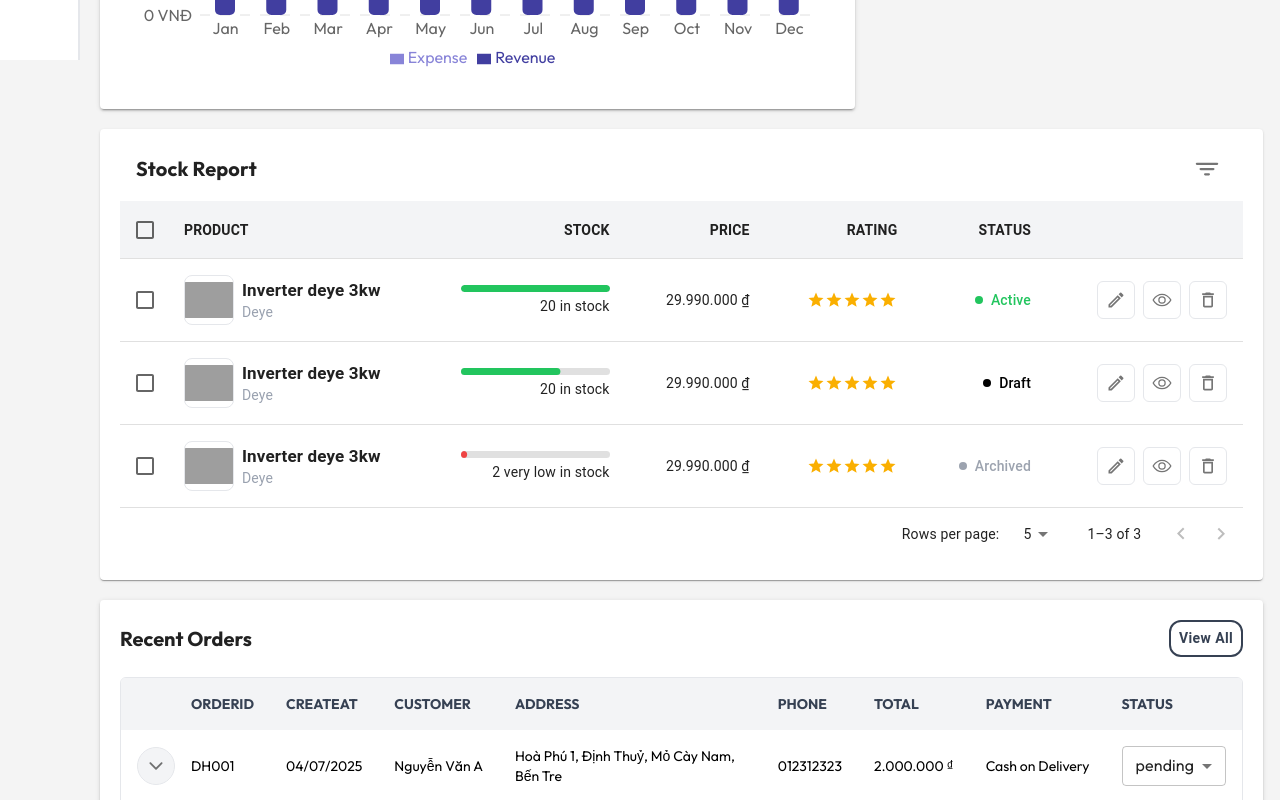
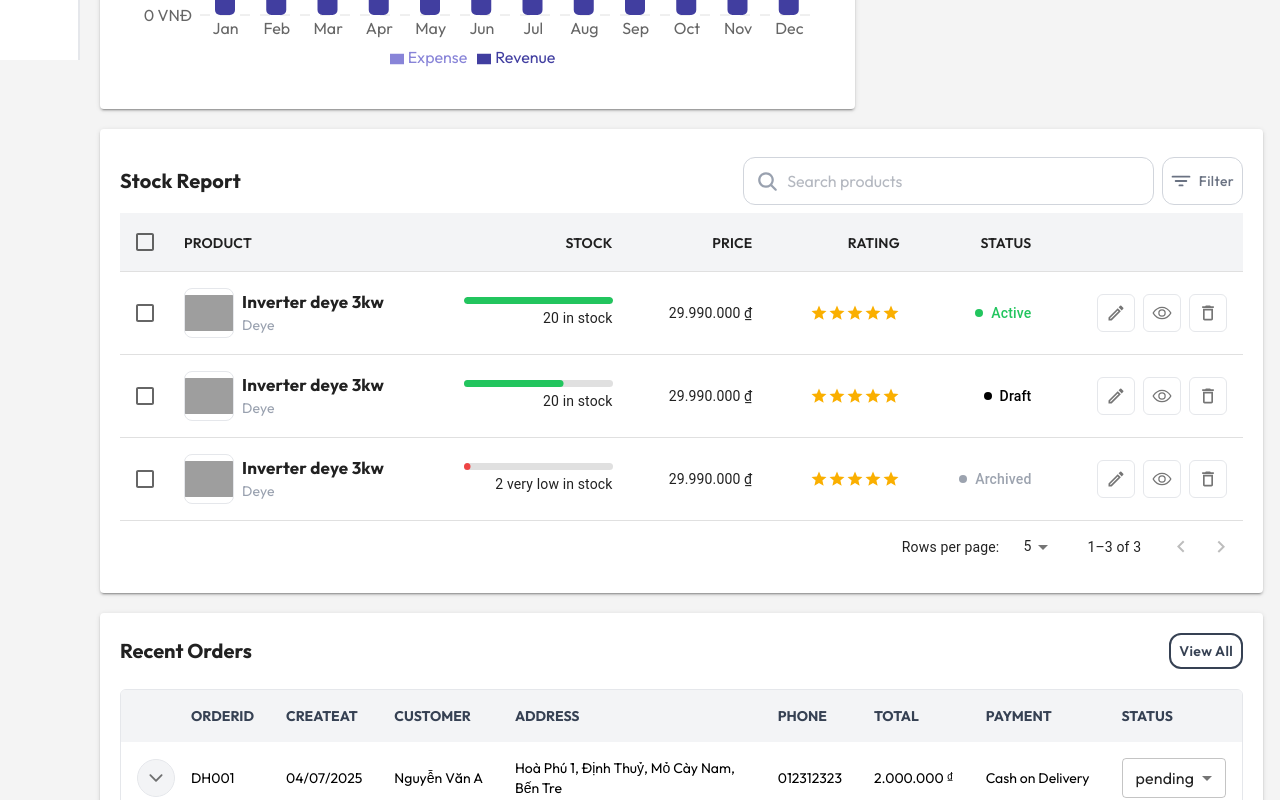
Before and after one commit to duyphan2501/mern-ecommerce-electronic-devices, a React app in the folder admin/: page / in a window 1280 px wide. Shown: the part 740-1540 px from the top of the page. Built offline with nearby package versions, Linux system fonts and the light colour scheme; grey boxes are pictures that could not be loaded; the HTML template or start-up script is replaced by a standard one.

Commit message:
list product page

```diff
--- a/admin/src/App.jsx
+++ b/admin/src/App.jsx
@@ -5,6 +5,8 @@ import Dashboard from "./Pages/Dashboard";
 import { useContext } from "react";
 import MyContext from "./Context/MyContext";
 import Login from "./Pages/Login";
+import ListProduct from "./Pages/Products/ListProduct";
+import CreateProduct from "./Pages/Products/CreateProduct";
 
 function App() {
   const { isOpenSidebar, isLogin } = useContext(MyContext);
@@ -30,6 +32,8 @@ function App() {
               <Header />
               <Routes>
                 <Route path="/" element={<Dashboard />}></Route>
+                <Route path="/products/list" element={<ListProduct />}></Route>
+                <Route path="/products/create" element={<CreateProduct />}></Route>
               </Routes>
             </main>
           </div>
--- a/admin/src/Pages/Dashboard/index.jsx
+++ b/admin/src/Pages/Dashboard/index.jsx
@@ -36,7 +36,9 @@ const Dashboard = () => {
         </div>
       </section>
       <section className="mt-5">
-        <StockTable />
+        <Paper sx={{ padding: "20px" }} elevation={2}>
+          <StockTable />
+        </Paper>
       </section>
       <section className="mt-5 ">
         <Paper elevation={2} sx={{ padding: "20px" }}>
--- /dev/null
+++ b/admin/src/Pages/Products/ListProduct.jsx
@@ -0,0 +1,21 @@
+import { Button, Paper } from "@mui/material";
+import StockTable from "../../components/StockTable";
+import { Link } from "react-router-dom";
+
+const ListProduct = () => {
+  return (
+    <Paper sx={{ padding: "20px" }} elevation={2} className="!m-5 !rounded-xl">
+      <div className="flex justify-between items-center">
+          <h3 className="font-bold text-2xl">Products</h3>
+        <Button component={Link} to={"/products/create"} className="!h-12 !bg-blue-500 !rounded-xl !px-6 !normal-case !text-white !font-semibold hover:!bg-black">
+          + Add Product
+        </Button>
+      </div>
+      <div className="mt-2">
+        <StockTable />
+      </div>
+    </Paper>
+  );
+};
+
+export default ListProduct;
--- a/admin/src/components/Sidebar/index.jsx
+++ b/admin/src/components/Sidebar/index.jsx
@@ -13,7 +13,7 @@ const Sidebar = () => {
   return (
     <nav className={` h-screen sticky top-0 left-0 bg-white border-r-2 border-gray-200 z-10`}>
       <div className="logo p-3 mb-2">
-        <img src="logo.jpg" alt="Logo" className="w-full h-14" />
+        <img src="../public/logo.jpg" alt="Logo" className="w-full h-14" />
       </div>
       <div className="navlink">
         {isOpenSidebar?
@@ -36,10 +36,13 @@ const Sidebar = () => {
             />
           </li>
           <li>
-            <NavItem
+            <Submenu
               icon={<TbBrandProducthunt size={20} />}
               label="Products"
-              link="/products"
+              navItems={[
+                { label: "Create", link: "/products/create" },
+                { label: "List", link: "/products/list" },
+              ]}
             />
           </li>
           <li>
@@ -79,7 +82,10 @@ const Sidebar = () => {
             <NavItemSmall
               icon={<TbBrandProducthunt size={25} />}
               label="Products"
-              link="/products"
+              navItems={[
+                { label: "Create", link: "/products/create" },
+                { label: "List", link: "/products/list" },
+              ]}
             />
           </li>
           <li>
--- a/admin/src/components/StockTable/ProductItem.jsx
+++ b/admin/src/components/StockTable/ProductItem.jsx
@@ -5,7 +5,7 @@ const ProductItem = ({name, image, brand}) => {
         <div className="size-[50px] border border-gray-200 rounded-lg overflow-hidden">
             <img src={image} alt={name} className="size-full object-contain"/>
         </div>
-        <div className="">
+        <div style={{fontFamily: "Outfit, sans-serif"}}>
             <p className="font-bold text-[17px] line-clamp-1">{name}</p>
             <p className="text-gray-400">{brand}</p>
         </div>
--- a/admin/src/components/StockTable/index.jsx
+++ b/admin/src/components/StockTable/index.jsx
@@ -18,11 +18,11 @@ import IconButton from "@mui/material/IconButton";
 import Tooltip from "@mui/material/Tooltip";
 import { visuallyHidden } from "@mui/utils";
 import { MdDelete, MdDeleteOutline } from "react-icons/md";
-import { IoFilter } from "react-icons/io5";
+import { IoFilter, IoSearch } from "react-icons/io5";
 import ProductItem from "./ProductItem";
 import StockProgress from "./StockProgress";
 import formatMoney from "../../utils/MoneyFormat";
-import { Rating } from "@mui/material";
+import { Button, Rating } from "@mui/material";
 import ProductStatus from "./ProductStatus";
 import { MdOutlineModeEdit } from "react-icons/md";
 import { IoEyeOutline } from "react-icons/io5";
@@ -179,6 +179,7 @@ function EnhancedTableHead(props) {
             align={headCell.numeric ? "right" : "left"}
             sortDirection={orderBy === headCell.id ? order : false}
             className="!uppercase !font-semibold"
+            sx={{ fontFamily: "Outfit, sans-serif" }}
           >
             <TableSortLabel
               active={orderBy === headCell.id}
@@ -214,7 +215,7 @@ function EnhancedTableToolbar(props) {
     <Toolbar
       sx={[
         {
-          px: { sm: 2 },
+          px: { sm: 0 },
         },
         numSelected > 0 && {
           bgcolor: (theme) =>
@@ -227,7 +228,11 @@ function EnhancedTableToolbar(props) {
     >
       {numSelected > 0 ? (
         <Typography
-          sx={{ flex: "1 1 100%" }}
+          sx={{
+            flex: "1 1 100%",
+            paddingLeft: 2,
+            fontFamily: "Outfit, sans-serif",
+          }}
           color="inherit"
           variant="subtitle1"
           component="div"
@@ -246,17 +251,29 @@ function EnhancedTableToolbar(props) {
         </Typography>
       )}
       {numSelected > 0 ? (
-        <Tooltip title="Delete">
+        <Tooltip title="Delete" className="!mr-2">
           <IconButton>
             <MdDelete />
           </IconButton>
         </Tooltip>
       ) : (
-        <Tooltip title="Filter list">
-          <IconButton>
-            <IoFilter />
-          </IconButton>
-        </Tooltip>
+        <div className="flex gap-2 min-w-[500px]">
+          <div className="border-[1px] border-gray-300 rounded-xl h-12 w-full flex items-center px-3 overflow-hidden ">
+            <IoSearch size={25} className="text-gray-400" />
+            <input
+              type="text"
+              name=""
+              id=""
+              className="ms-2 outline-0 search-input w-full text-gray-500"
+              placeholder="Search products"
+            />
+          </div>
+          <div className="flex items-center">
+              <Button className="!bg-white !border !border-gray-300 !rounded-xl !text-gray-500 hover:!bg-gray-200 !h-full gap-2 !normal-case ">
+                <IoFilter size={20}/> Filter
+              </Button>
+          </div>
+        </div>
       )}
     </Toolbar>
   );
@@ -266,7 +283,7 @@ EnhancedTableToolbar.propTypes = {
   numSelected: PropTypes.number.isRequired,
 };
 
-export default function EnhancedTable() {
+export default function StockTable() {
   const [order, setOrder] = React.useState("asc");
   const [orderBy, setOrderBy] = React.useState("calories");
   const [selected, setSelected] = React.useState([]);
@@ -331,8 +348,8 @@ export default function EnhancedTable() {
 
   return (
     <Box sx={{ width: "100%" }}>
-      <Paper sx={{ width: "100%", mb: 2 }} className="!px-5 !pb-5 !pt-2">
       <EnhancedTableToolbar numSelected={selected.length} />
+
       <TableContainer>
         <Table
           sx={{ minWidth: 750 }}
@@ -386,9 +403,7 @@ export default function EnhancedTable() {
                       expectedStock={row.expectedStock}
                     />
                   </TableCell>
-                    <TableCell align="right">
-                      {formatMoney(row.price)}
-                    </TableCell>
+                  <TableCell align="right">{formatMoney(row.price)}</TableCell>
                   <TableCell align="right">
                     <Box display="flex" justifyContent="flex-end">
                       <Rating
@@ -449,7 +464,6 @@ export default function EnhancedTable() {
         onPageChange={handleChangePage}
         onRowsPerPageChange={handleChangeRowsPerPage}
       />
-      </Paper>
     </Box>
   );
 }
--- a/admin/src/index.css
+++ b/admin/src/index.css
@@ -51,3 +51,7 @@ body {
   font-weight: 800 !important;
   color: black !important;
 }
+
+.MuiButton-text {
+  font-family: "Outfit", sans-serif !important;
+}
```
Also changed, not shown: admin/src/Pages/Products/index.jsx (added). Lines whose indentation alone changed are shown as unchanged.
